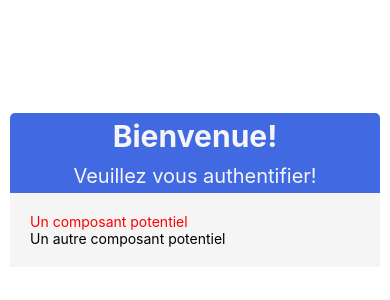
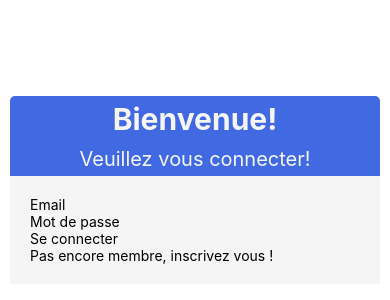
Before and after one commit to judithpetit82/app29_08, a React Native app: screen / in a window 390 px wide. Shown: the part 232-532 px from the top of the page. Built offline with nearby package versions, Linux system fonts and the light colour scheme.

Commit message:
Inputs dans Login

```diff
--- a/Components/Container/Login/Login.jsx
+++ b/Components/Container/Login/Login.jsx
@@ -1,9 +1,40 @@
-import { View, Text } from "react-native";
+import { useState } from "react";
+import { View, Text, TextInput, TouchableOpacity } from "react-native";
 
 export default function Login() {
+  //les variables d'états:
+  const [emailInput, setEmailInput] = useState("");
+  const [passwordInput, setPasswordInput] = useState("");
+
+  //Les fonctions handle:
+  function handleEmail(text) {
+    setEmailInput(text);
+  }
+  function handlePassword(text) {
+    setPasswordInput(text);
+  }
+
+  //Fonction de validation
+  function login() {
+    console.log(emailInput + ", connexion réussie!");
+  }
+
   return (
-    <View>
-      <Text>Se connecter</Text>
+    <View accessibilityRole='form'>
+      <TextInput
+        placeholder='Email'
+        keyboardType='email-address'
+        onChangeText={handleEmail}
+      />
+
+      <TextInput
+        placeholder='Mot de passe'
+        secureTextEntry
+        onChangeText={handlePassword}
+      />
+      <TouchableOpacity onPress={login}>
+        <Text>Se connecter</Text>
+      </TouchableOpacity>
     </View>
   );
 }
--- a/Components/Pages/Auth/Auth.jsx
+++ b/Components/Pages/Auth/Auth.jsx
@@ -1,12 +1,35 @@
-import { StyleSheet, Text, View } from "react-native";
+import { useState } from "react";
+import { StyleSheet, Text, View, TouchableOpacity } from "react-native";
+import Login from "../../Container/Login/Login";
+import Signup from "../../Container/Signup/Signup";
 import Card from "../../HOC/Card/Card";
 
 export default function Auth() {
+  const [isLogin, setIsLogin] = useState(true);
+
+  function toggleLogin() {
+    setIsLogin(!isLogin);
+  }
+  //Exercice:
+  //Utiliser la variable d'état isLogin pour afficher un texte different:
+  //Pas encore membre, inscrivez vous! -> isLogin = true
+  //Deja membre? Connectez vous! -> isLogin = false
+
   return (
     <View style={styles.container}>
-      <Card title='Bienvenue!' content='Veuillez vous authentifier!'>
-        <Text style={{ color: "red" }}>Un composant potentiel</Text>
-        <Text>Un autre composant potentiel</Text>
+      <Card
+        title='Bienvenue!'
+        content={isLogin ? "Veuillez vous connecter!" : "Veuillez vous inscrire!"}
+      >
+        {isLogin ? <Login /> : <Signup />}
+
+        <TouchableOpacity>
+          <Text onClick={toggleLogin}>
+            {isLogin
+              ? "Pas encore membre, inscrivez vous !"
+              : "Déjà membre ? Connectez-vous !"}
+          </Text>
+        </TouchableOpacity>
       </Card>
     </View>
   );
```
